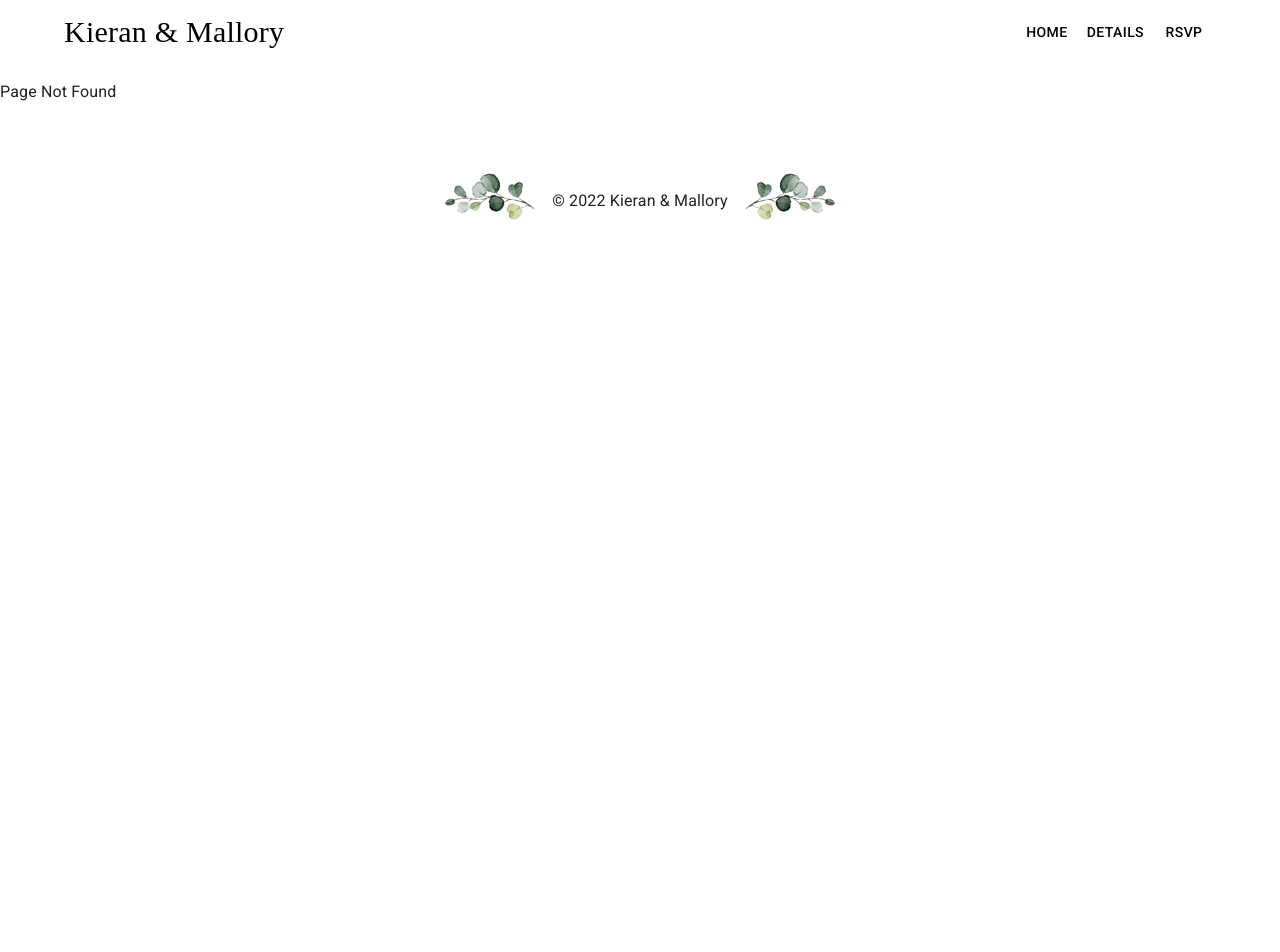
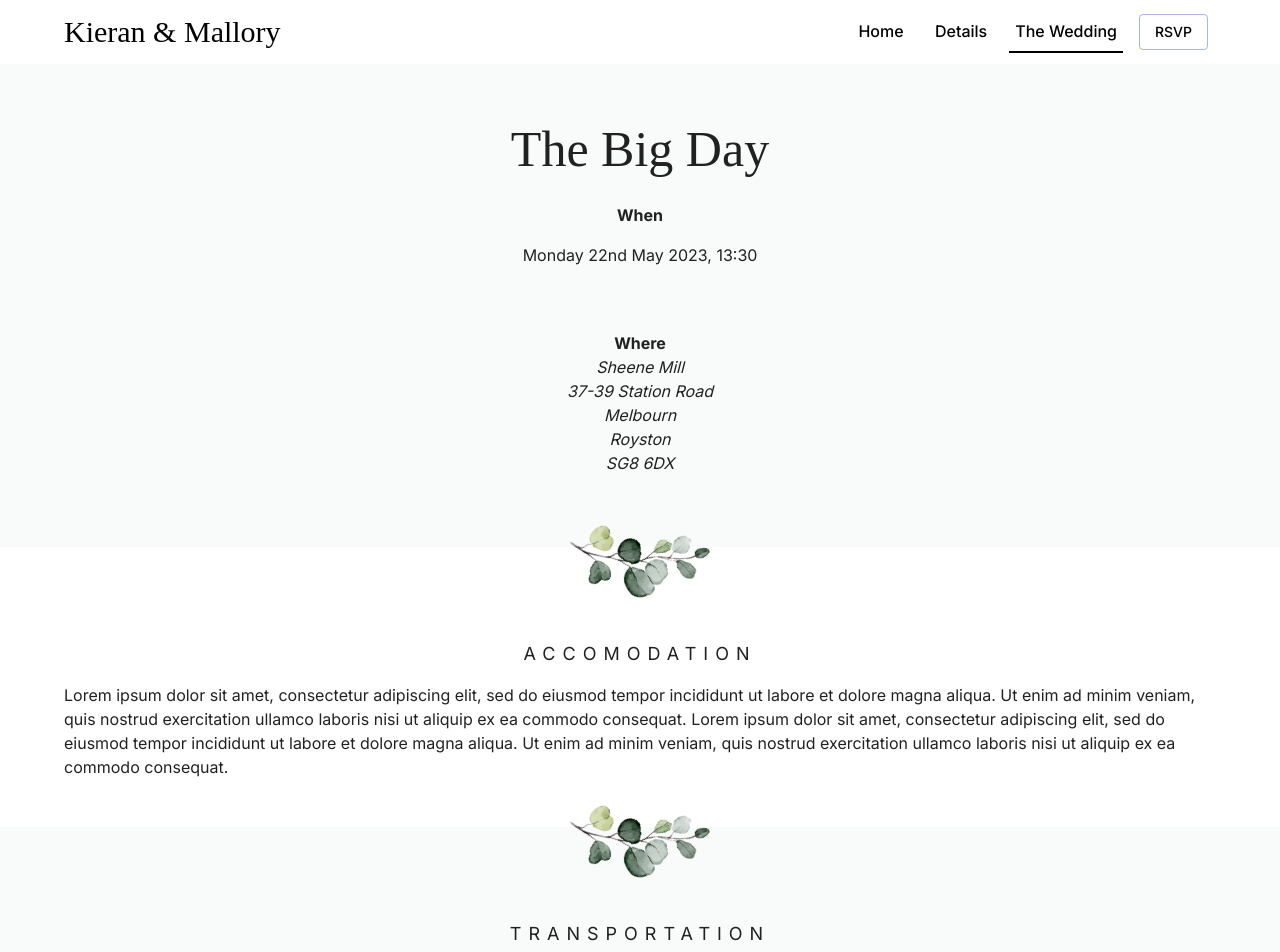
Before and after one commit to KieranDotCo/kandmwedding, a React (Create React App) app: page /the-wedding in a window 1280 px wide. Before the commit this address had no page. Shown: the top 952 px of the page. Before the commit the page ends 800 px from the top, so only its background shows below. Built offline with nearby package versions, Linux system fonts and the light colour scheme.

Commit message:
task: The Wedding

```diff
--- a/src/App.tsx
+++ b/src/App.tsx
@@ -6,6 +6,7 @@ import Navbar from "./shared/components/Navbar/Navbar";
 import bgTop from "./assets/images/small-bg-top.png";
 import bgBottom from "./assets/images/small-bg-bottom.png";
 import Details from "./routes/Details/Details";
+import TheWedding from "./routes/TheWedding/TheWedding";
 
 function App() {
   return (
@@ -16,6 +17,7 @@ function App() {
           <Routes>
             <Route path="/" element={<Home />} />
             <Route path="/details" element={<Details />} />
+            <Route path="/the-wedding" element={<TheWedding />} />
             <Route path="*" element={<PageNotFound />} />
           </Routes>
         </main>
--- a/src/index.css
+++ b/src/index.css
@@ -8,9 +8,7 @@
 
 body {
   margin: 0;
-  font-family: -apple-system, BlinkMacSystemFont, "Segoe UI", "Roboto", "Oxygen",
-    "Ubuntu", "Cantarell", "Fira Sans", "Droid Sans", "Helvetica Neue",
-    sans-serif;
+  font-family: 'Inter', sans-serif;
   -webkit-font-smoothing: antialiased;
   -moz-osx-font-smoothing: grayscale;
 }
@@ -35,3 +33,8 @@ main {
 .bg-grey {
   background-color: #F9FAFA;
 }
+
+a {
+  font-family: 'Inter', sans-serif !important;
+  text-transform: none !important;
+}
--- a/src/routes/Home/Home.scss
+++ b/src/routes/Home/Home.scss
@@ -1,14 +1,14 @@
 .Home {
   .cali-title-text {
     font-family: Savoye LET;
-    font-size: 40px;
+    font-size: 60px;
     margin: 0;
     font-weight: normal;
   }
 
   .cali-desc-text {
     font-family: Savoye LET;
-    font-size: 24px;
+    font-size: 30px;
   }
 
   .home-center {
--- a/src/routes/PageNotFound/PageNotFound.tsx
+++ b/src/routes/PageNotFound/PageNotFound.tsx
@@ -1,7 +1,11 @@
 import React from "react";
 
 const PageNotFound: React.FC = () => {
-  return <p>Page Not Found</p>;
+  return (
+    <div className="bg-grey" style={{ height: "200px" }}>
+      <p className="ta-center" style={{margin: '0 auto'}}>Page Not Found</p>
+    </div>
+  );
 };
 
 export default PageNotFound;
--- /dev/null
+++ b/src/routes/TheWedding/TheWedding.scss
@@ -0,0 +1,34 @@
+.TheWedding {
+  .cali-title-text {
+    font-family: Savoye LET;
+    font-size: 50px;
+    margin: 0;
+    font-weight: normal;
+  }
+
+  .plain-title-text {
+    font-family: 'Inter', sans-serif;
+    letter-spacing: 7px;
+    font-weight: normal;
+    font-size: 18px;
+    text-transform: uppercase;
+  }
+
+  .plain-text {
+    font-family: 'Inter', sans-serif;
+  }
+
+  .vine-divider {
+
+      display: block;
+      margin-left: auto;
+      margin-right: auto;
+      transform: scaleX(-1);
+
+  }
+
+  .vine-divider1 {
+    top: -25px;
+    position: relative;
+  }
+}
--- /dev/null
+++ b/src/routes/TheWedding/TheWedding.tsx
@@ -0,0 +1,65 @@
+import React from "react";
+import "./TheWedding.scss";
+import bgBottom from "../../assets/images/small-bg-bottom.png";
+import { Container } from "@mui/material";
+
+const TheWedding: React.FC = () => {
+  const lipsum =
+    "Lorem ipsum dolor sit amet, consectetur adipiscing elit, sed do eiusmod tempor incididunt ut labore et dolore magna aliqua. Ut enim ad minim veniam, quis nostrud exercitation ullamco laboris nisi ut aliquip ex ea commodo consequat. ";
+  return (
+    <div className="Details">
+      <div className="bg-grey">
+        <Container maxWidth="lg" className="ta-center">
+          <h2
+            className="cali-title-text"
+            style={{ paddingTop: "3rem", paddingBottom: "1rem" }}
+          >
+            The Big Day
+          </h2>
+          <strong>When</strong>
+          <p className="ta-center">Monday 22nd May 2023, 13:30</p>
+          <br />
+          <br />
+          <strong>Where</strong>
+          <address>
+            Sheene Mill
+            <br />
+            37-39 Station Road
+            <br /> Melbourn
+            <br /> Royston
+            <br /> SG8 6DX
+          </address>
+          <br />
+          <br />
+          <br />
+        </Container>
+      </div>
+      <Container maxWidth="lg" style={{ paddingBottom: "2rem" }}>
+        <img
+          src={bgBottom}
+          alt="vine divider"
+          className="vine-divider vine-divider1"
+        />
+        <h2 className="plain-title-text ta-center">Accomodation</h2>
+        <p>
+          {lipsum} {lipsum}
+        </p>
+      </Container>
+      <div className="bg-grey">
+        <Container maxWidth="lg" style={{ paddingBottom: "2rem" }}>
+          <img
+            src={bgBottom}
+            alt="vine divider"
+            className="vine-divider vine-divider1"
+          />
+          <h2 className="plain-title-text ta-center">Transportation</h2>
+          <p>
+            {lipsum} {lipsum}
+          </p>
+        </Container>
+      </div>
+    </div>
+  );
+};
+
+export default TheWedding;
--- a/src/shared/components/Navbar/Navbar.scss
+++ b/src/shared/components/Navbar/Navbar.scss
@@ -11,12 +11,13 @@
     box-shadow: none;
     color: black;
 
-    a.nav-link {
+    a.nav-link.MuiButton-text {
       color: black;
       padding: 6px;
       text-align: center;
       text-transform: none;
       font-size: 1rem;
+      border-bottom: 2px solid transparent;
       &.active,
       &:hover {
         border-bottom: 2px solid black;
--- a/src/shared/components/Navbar/Navbar.tsx
+++ b/src/shared/components/Navbar/Navbar.tsx
@@ -41,14 +41,22 @@ const Navbar: React.FC = () => {
     {
       name: "Home",
       url: "/",
+      variant: "text",
     },
     {
       name: "Details",
       url: "/details",
+      variant: "text",
+    },
+    {
+      name: "The Wedding",
+      url: "/the-wedding",
+      variant: "text",
     },
     {
       name: "RSVP",
       url: "/rsvp",
+      variant: "outlined",
     },
   ];
 
@@ -75,7 +83,17 @@ const Navbar: React.FC = () => {
             </Typography>
             <Box sx={{ display: { xs: "none", sm: "block" } }}>
               {pages.map((item) => (
-                <Button key={item.name} sx={{ color: "black" }}>
+                <Button
+                  className={
+                    "nav-link " +
+                    (item.url === location.pathname ? "active" : "")
+                  }
+                  key={item.name}
+                  sx={{ color: "black", ml: 1, mr: 1 }}
+                  variant={item.variant as any}
+                  component={Link}
+                  to={item.url}
+                >
                   {item.name}
                 </Button>
               ))}
--- a/src/theme.ts
+++ b/src/theme.ts
@@ -1,12 +1,15 @@
-import { createTheme } from '@mui/material/styles';
+import { createTheme } from "@mui/material/styles";
 
 const theme = createTheme({
+  typography: {
+    fontFamily: `'Inter', sans-serif`,
+  },
   palette: {
     primary: {
-      main: '#556cd6',
+      main: "#556cd6",
     },
     secondary: {
-      main: '#19857b',
+      main: "#19857b",
     },
   },
 });
```
